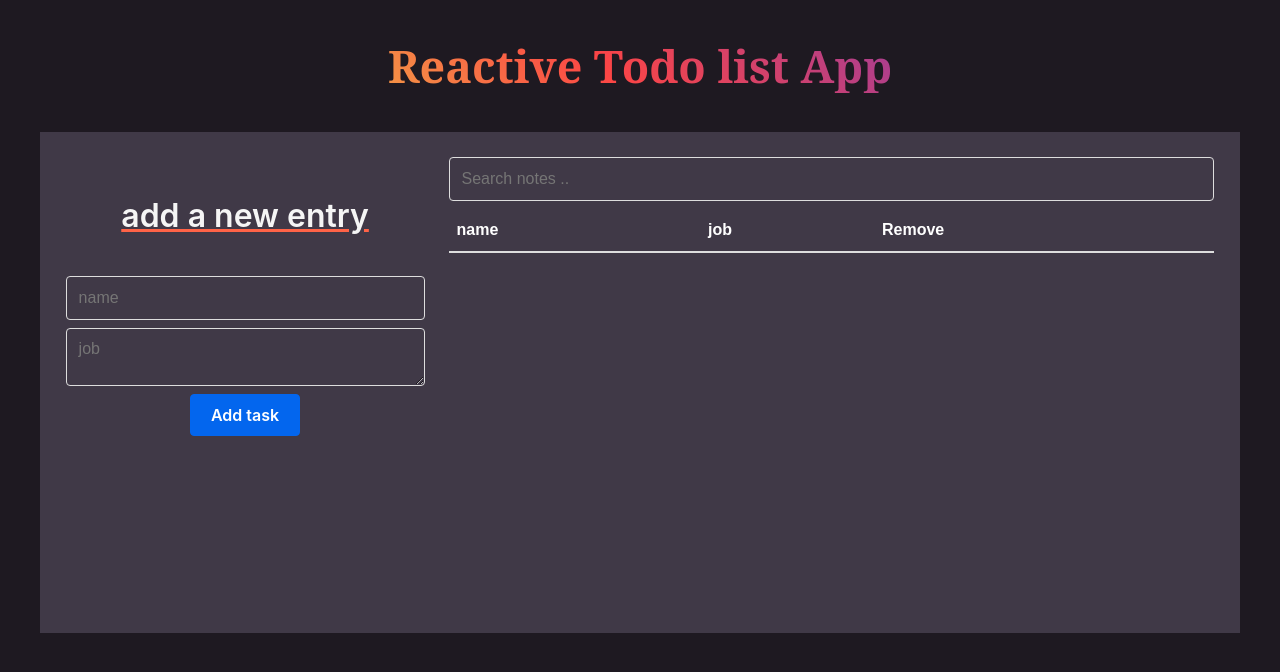
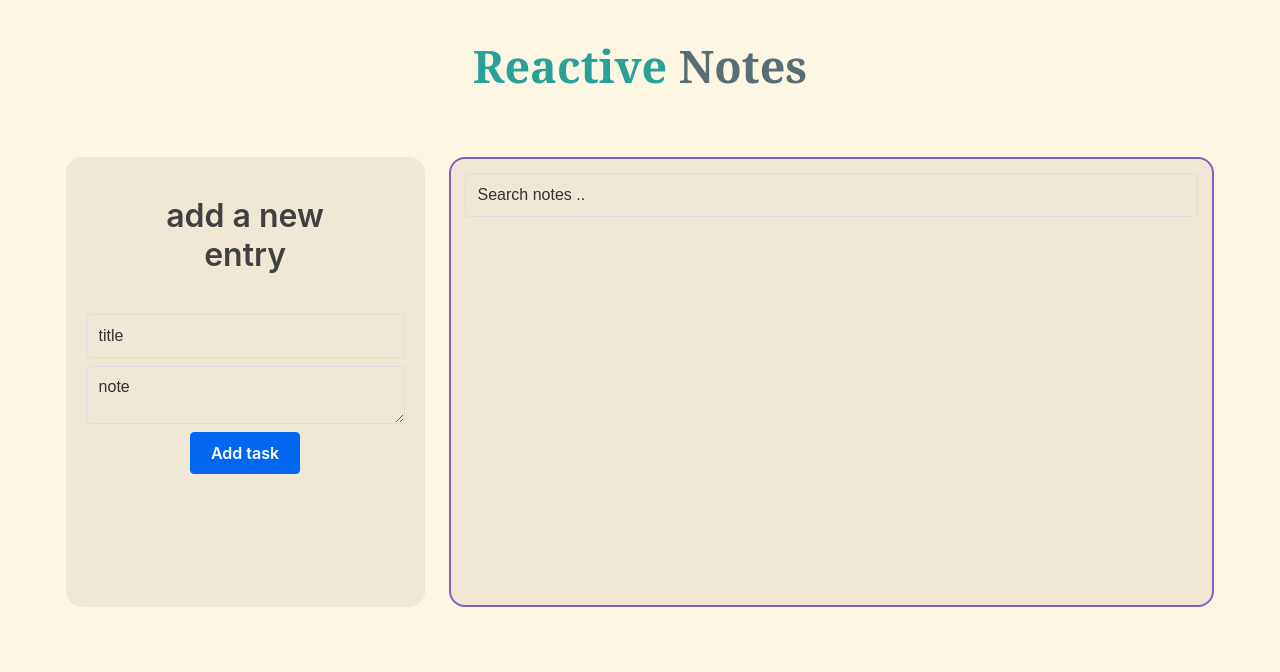
Before and after one commit to HarshitJoshi9152/React-todo, a React (Create React App) app: page / in a window 1280 px wide. Shown: the top 672 px of the page. Built offline with nearby package versions, Linux system fonts and the light colour scheme.

Commit message:
fixed state bug, changed notes view style & theme

```diff
--- a/src/App.js
+++ b/src/App.js
@@ -26,12 +26,14 @@
 
 	// this method should return matching notes
 	searchData = (q) => {
+		console.log('q', q);
 		const matches = this.state.notes.filter( ({title, note}) => {
 			if (title.includes(q) || note.includes(q)) {
 				return true;
 			}
 			return false;
 		});
+		console.log(`${q} matches`, matches)
 		return matches;
 	}
 
--- a/src/Form.js
+++ b/src/Form.js
@@ -23,7 +23,7 @@
 	};
 
 	render() {
-		const { title: name, note: job } = this.state;
+		const { title, note } = this.state;
 
 		return (
 			<div className="form">
@@ -31,20 +31,21 @@
 			<form>
 				{/* <label htmlFor="name">Name</label> */}
 				<input
-					placeholder="name"
+					placeholder="title"
 					type="text"
 					name="title"
-					id="name"
-					value={name}
+					id="title"
+					value={title}
 					onChange={this.handleChange}
 				/>
-				{/* <label htmlFor="job">Job</label> */}
+				{/* <label htmlFor="note">Job</label> */}
 				<textarea
-					placeholder="job"
+					placeholder="note"
 					type="text"
 					name="note"
-					id="job"
-					value={job}
+					id="note"
+					size="80"
+					value={note}
 					onChange={this.handleChange}
 				/>
 				<input type="button" onSubmit={this.submitForm} onClick={this.submitForm} value="Add task"/>
--- a/src/Header.js
+++ b/src/Header.js
@@ -6,7 +6,7 @@
 	render() {
 		return (
 			<header className="hero">
-				<h1>Reactive Todo list App</h1>
+				<h1> <span class="green">Reactive</span> <span class="other">Notes</span></h1>
 			</header>
 		)
 	}
--- a/src/SearchBar.js
+++ /dev/null
@@ -1,30 +0,0 @@
-import React from "react";
-
-class SearchBar extends React.Component{
-	search = (e) => {
-		const value = e.target.value.trim();
-		if (value !== "") {
-			// console.log(this.props.setState)
-			if (this.props.queryMode === false)
-				this.props.setQueryMode(true);
-			let data = this.props.searchData(value);
-			console.log(this.props.setQueryMode)
-			this.props.setSearchedData(data);
-		} else {
-			// todo:
-			// we should make this a single function
-			// and refactor this code.
-			this.props.setQueryMode(false);
-			this.props.setSearchedData([])
-		}
-	}
-	render() {
-		return (
-			<div>
-				<input type="text" onChange={this.search} placeholder="Search notes .."></input>
-			</div>
-		)
-	}
-}
-
-export default SearchBar;
--- a/src/Table.js
+++ b/src/Table.js
@@ -1,5 +1,6 @@
 import React, { Component } from "react";
-import SearchBar from "./SearchBar";
+
+
 class Table extends Component {
 
 	state = {
@@ -7,80 +8,111 @@
 		searchedData: []
 	}
 
-	setQueryMode = (mode) => {
-		console.log(mode)
+	setConfig = (mode, data) => {
+		console.log("mode", mode);
 		this.setState({
-			queryMode: mode,
-			searchedData: this.state.searchedData
+			queryMode:mode,
+			searchedData:data
 		})
-		console.log(this.state.queryMode);
-	}
-
-	setSearchedData = (data) => {
-		this.setState({
-			queryMode: this.state.queryMode,
-			searchedData: data
-		})
+		console.log("stateMode", this.state.queryMode)
 	}
 
 	render() {
 		const { notesData, removenotes, searchData} = this.props;
 		const {searchedData, queryMode} = this.state;
-		let notes = (queryMode) ? searchedData : notesData;
+		const notes = (queryMode) ? searchedData : notesData;
 		return (
 			<div className="content">
 				{/* <Header/> */}
-				<SearchBar setSearchedData={this.setSearchedData} searchData={searchData} setQueryMode={this.setQueryMode} queryMode={queryMode}></SearchBar>
-				<table>
-					{/* not the best way to do this */}
+				<SearchBar setConfig={this.setConfig} setSearchedData={this.setSearchedData} searchData={searchData} setQueryMode={this.setQueryMode} queryMode={queryMode}></SearchBar>
+				{/* <table>
 					<TableHead headings={Object.keys({name:"", job:""})}/>
 					<TableBody
 						notesData={notes}
 						removenotes={removenotes}
 					/>
-				</table>
+				</table> */}
+				<Notes notesData={notes}/>
 			</div>
 		);
 	}
 }
 
-// function Header() {
-// 	return (
-// 		<h2>all tasks</h2>
-// 	)
+// class SearcshBar extends React.Component{
+// 	search = (e) => {
+// 		const {setQueryMode, setSearchedData, queryMode, searchData} = this.props;
+// 		const value = e.target.value.trim();
+// 		if (value !== "") {
+// 			// if (queryMode === false)
+// 			setQueryMode(true);
+// 			let data = searchData(value);
+// 			setSearchedData(data);
+// 		} else {
+// 			/*	todo:
+// 				we should make this a single function
+// 				and refactor this code. */
+// 			setQueryMode(false);
+// 			setSearchedData([])
+// 		}
+// 	}
+// 	render() {
+// 		return (
+// 			<div>
+// 				<input type="text" onChange={this.search} placeholder="Search notes .."></input>
+// 			</div>
+// 		)
+// 	}
 // }
 
-function TableHead(props) {
+function SearchBar(props) {
+
+	const search = (e) => {
+		const {setQueryMode, setSearchedData, queryMode, searchData, setConfig} = props;
+		const value = e.target.value.trim();
+		if (value !== "") {
+			// if (queryMode === false)
+			let data = searchData(value);
+			setConfig(true, data)
+			// setQueryMode(true);
+			// setSearchedData(data);
+		} else {
+			/*	todo:
+				we should make this a single function
+				and refactor this code. */
+			// setQueryMode(false);
+			// setSearchedData([])
+			setConfig(false, [])
+		}
+	}
 	return (
-		<thead>
-			<tr>
-				{/* {props.headings.map( (head) => <th>{head}</th>)} */}
-				<th>name</th>
-				<th>job</th>
-				<th>Remove</th>
-			</tr>
-		</thead>
-	);
+		<div>
+			<input type="text" onChange={search} placeholder="Search notes .."></input>
+		</div>
+	)
 }
 
-function TableBody(props) {
-	const rows = props.notesData.map((row, index) => {
-		return (
-			<tr key={index}>
-				{/* {
-					Object.values(row).map( itm => <td> {itm} </td> )
-				} */}
-				<td> {row.title} </td>
-				<td title={row.note}> {row.note} </td>
-				<td>
-					<button onClick={() => props.removenotes(index)}>
-						Delete
-					</button>
-				</td>
-			</tr>
-		);
-	});
-	return <tbody> {rows} </tbody>;
+function Notes(props) {
+	const list = props.notesData.map( (row, index) => {
+		return <Note data={row} key={index}></Note>
+	})
+	return <>{list}</>
+}
+
+function Note(props) {
+	const {title, note} = props.data;
+	const editView = (e) => {
+		console.log("i have been clicked ! heehhe");
+	}
+	return (
+		<div>
+			<h3 className="note-title"># {title}
+				<span className="edit-icon" onclick={editView}>
+					<img alt="edit" src="https://img.icons8.com/android/24/000000/edit.png"/>
+				</span>
+			</h3>
+			<p className="note-description">{note}</p>
+		</div>
+	)
 }
 
 export default Table;
--- a/src/ViewHolder.css
+++ b/src/ViewHolder.css
@@ -2,50 +2,68 @@
 	display:grid;
 	grid-template-columns: 2fr 4fr;
 	padding:2vw;
-	background-color: #403947;
 }
 
 .form {
-	/* width: 20%;
-	display: block */
-	/* order: 2; */
-
-	/* width: 35%; */
 	margin-right:1.5em;
 	position: sticky;
-	/* border: 2px solid red; */
+	background-color: #eee8d5;
+	border-radius: 16px;
+	padding: 0px 20px 0px 20px;
 }
 
 .content {
-	/* order: 1; */
-	/* border: 2px solid red; */
-	/* float: right; */
-	/* width:65%; */
-	/* flex:1;flex grow equivalent */
-
-	/* width: 60%;
-	display: block */
-	/* width: 400px;; */
 	height: 450px;
 	overflow: scroll;
+	border: 2px solid #845ec2;
+	border-radius: 16px;
+	background-color: #eee8d5;
+	padding: 14px;
 }
 
 .content > h2, .form > h2 {
 	padding: 20px;
 	margin: 20px;
-	text-decoration: underline solid tomato;
-	color: whitesmoke;
 	text-align: center;
 }
-
-.table_des {
-	/* this is a challenging layout to implement responsively i guess i will come back to this some day*/
+td {
+	max-width: 100px;
+	overflow: hidden;
+	text-overflow: ellipsis;
+	white-space: nowrap;
 }
 
-td
-{
- max-width: 100px;
- overflow: hidden;
- text-overflow: ellipsis;
- white-space: nowrap;
+.content::-webkit-scrollbar {
+    width: 1em;
 }
+
+.content::-webkit-scrollbar-track {
+    -webkit-box-shadow: inset 0 0 6px rgba(0,0,0,0.3);
+}
+
+.content::-webkit-scrollbar-thumb {
+  background-color: darkgrey;
+  outline: 1px solid slategrey;
+}
+
+.note-title {
+	font-size: 2em;
+	color: #586e75;
+	display: flex;
+	justify-content: space-between;
+}
+
+.note-description {
+	font-size:1.2em;
+}
+
+input::placeholder, textarea::placeholder {
+	color: #323232;
+	font-weight: 400;
+}
+
+input, textarea {
+	color: #323232;
+	font-weight: 590;
+	background-color:rgba(255,255,255,0.9);
+}
--- a/src/custom.css
+++ b/src/custom.css
@@ -8,10 +8,18 @@
 }
 
 html, body {
-	background-color:#1e1921;
+	background-color:#fdf6e3;
 	height: 100%;
-	color: white;
+	color: #586e75;
 	font-family: Arial, Helvetica, sans-serif;
 }
 
+.green {
+	color: #2aa198
+}
+
+.other {
+	color: #586e75
+}
+
 /*todo: use this pallet https://coolors.co/ffeaee-ec4e20-0075f2-00f2f2-1c2826  */
--- a/src/header.css
+++ b/src/header.css
@@ -7,10 +7,5 @@
 	margin:none;
 	padding:none;
 	font-size: 2.8em;
-	font-family:Cambria, Cochin, Georgia, Times, 'Times New Roman', serif !important;
-	background: rgb(131,58,180);
-	background-image: linear-gradient(225deg, rgba(82,78,227,1) 2%, rgba(131,58,180,1) 18%, rgba(252,69,69,1) 53%, rgba(232,252,69,1) 96%);
-	-webkit-background-clip: text;
-	-webkit-text-fill-color: transparent;
-
+	font-family: "Droid Serif",Georgia,"Times New Roman",Times,serif;
 }
```
Also changed, not shown: todo.txt, 1 other file (tests, documents, lock files or other folders).
